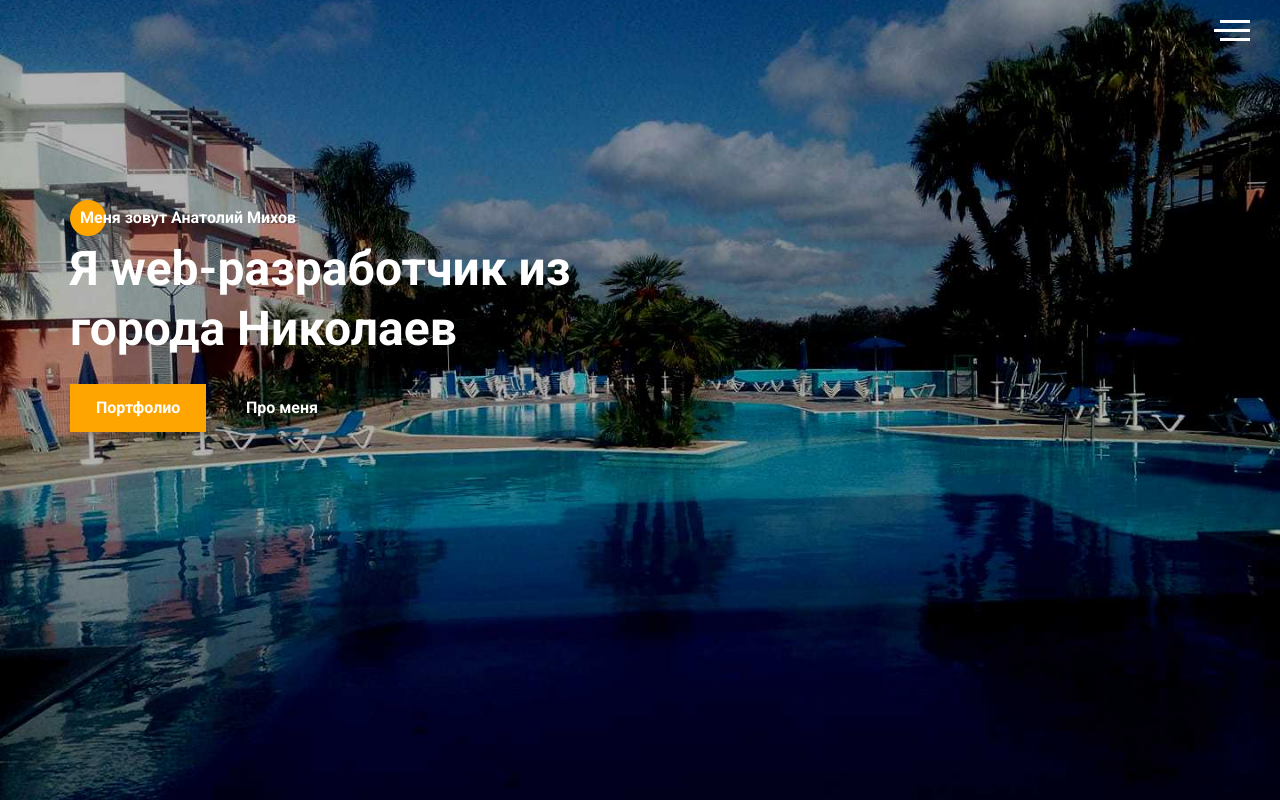
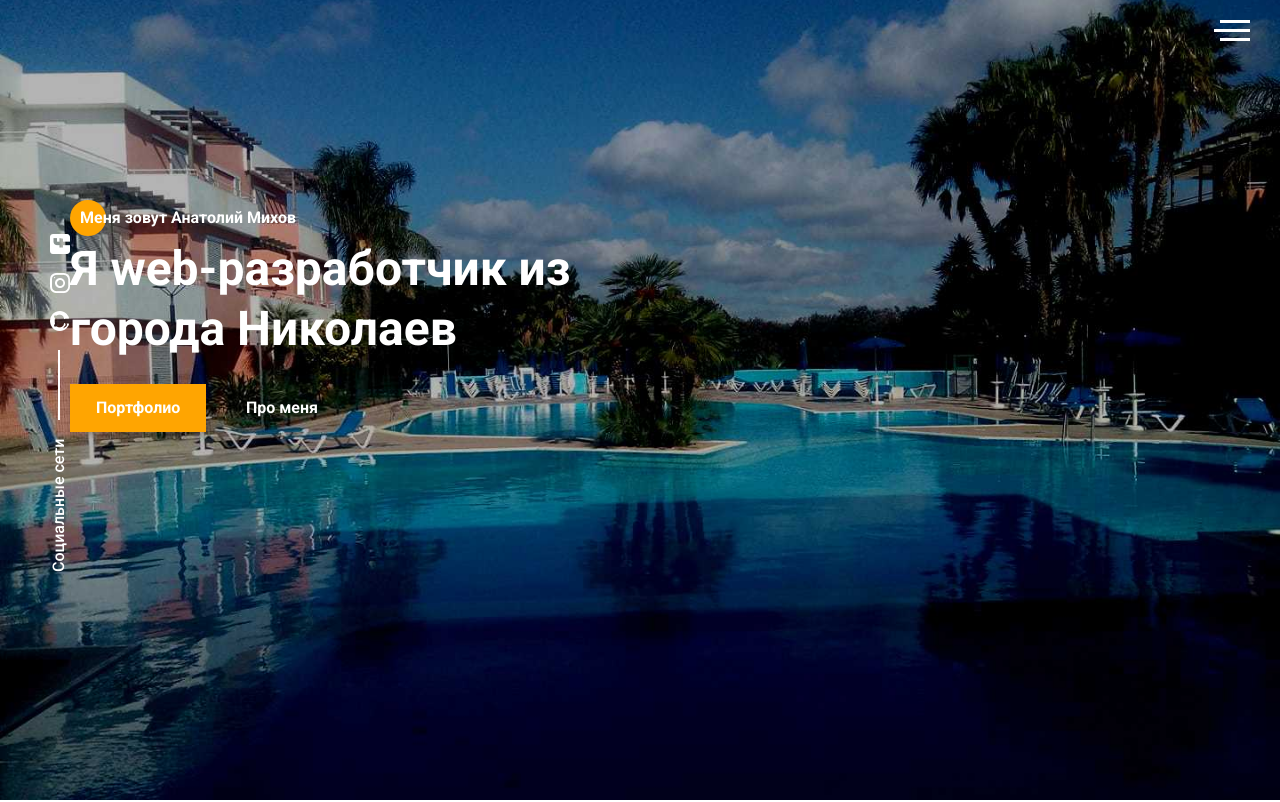
Before and after one commit to AnatoliiMikhov/portfolio, a website: page src/index.html in a window 1280 px wide. Shown: the top 802 px of the page. Drawn offline with nearby package versions, Linux system fonts and the light colour scheme; files that its build step writes are made by us from their sources; files whose address does not match are found by name.

Commit message:
index.html deleted comment socialpanel

```diff
--- a/src/index.html
+++ b/src/index.html
@@ -114,8 +114,7 @@
 	<main class="main">
 
 		<!-- ANCHOR socialpanel -->
-		<!-- TODO delete comments -->
-		<!-- <aside class="socialpanel">
+		<aside class="socialpanel">
 			<div class="socialpanel__text">Социальные сети</div>
 			<div class="socialpanel__divider"></div>
 
@@ -156,7 +155,7 @@
 								fill="black" />
 				</svg></a>
 
-		</aside> -->
+		</aside>
 		<!-- socialpanel -->
 
 		<!-- ANCHOR menu -->
```
